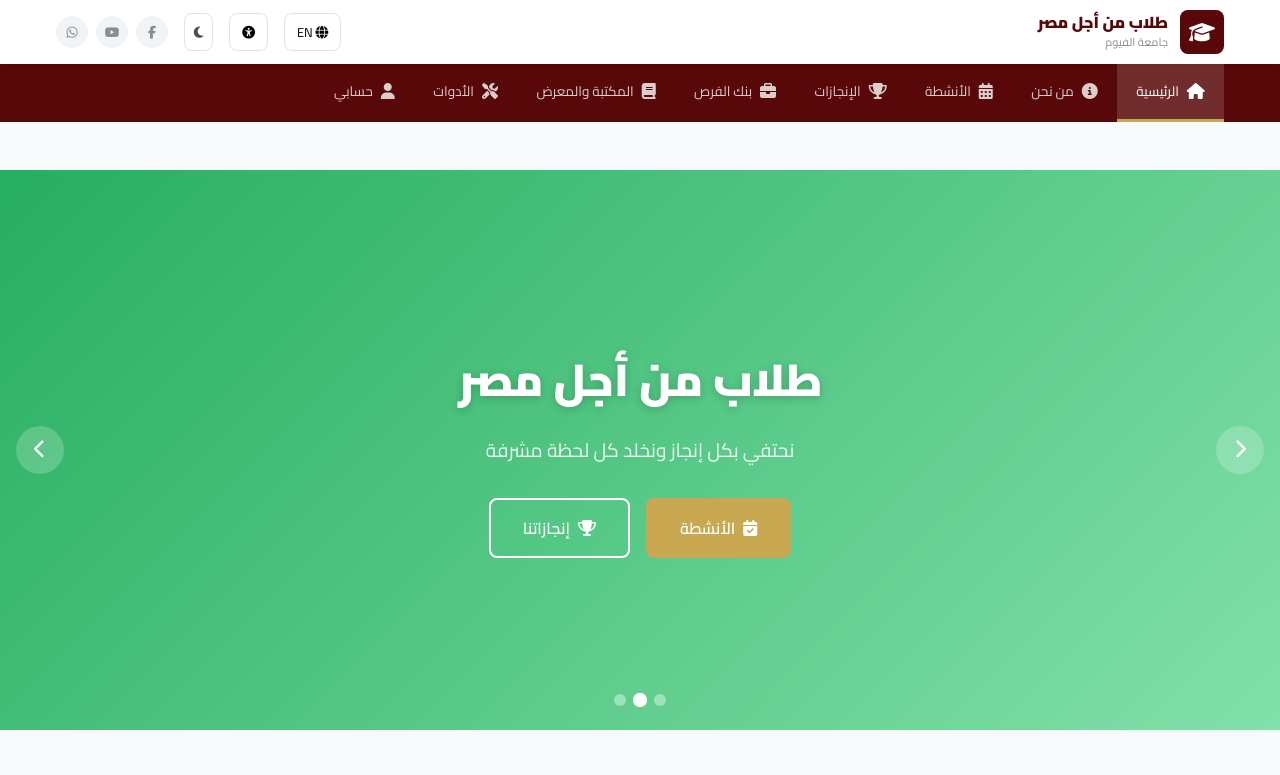
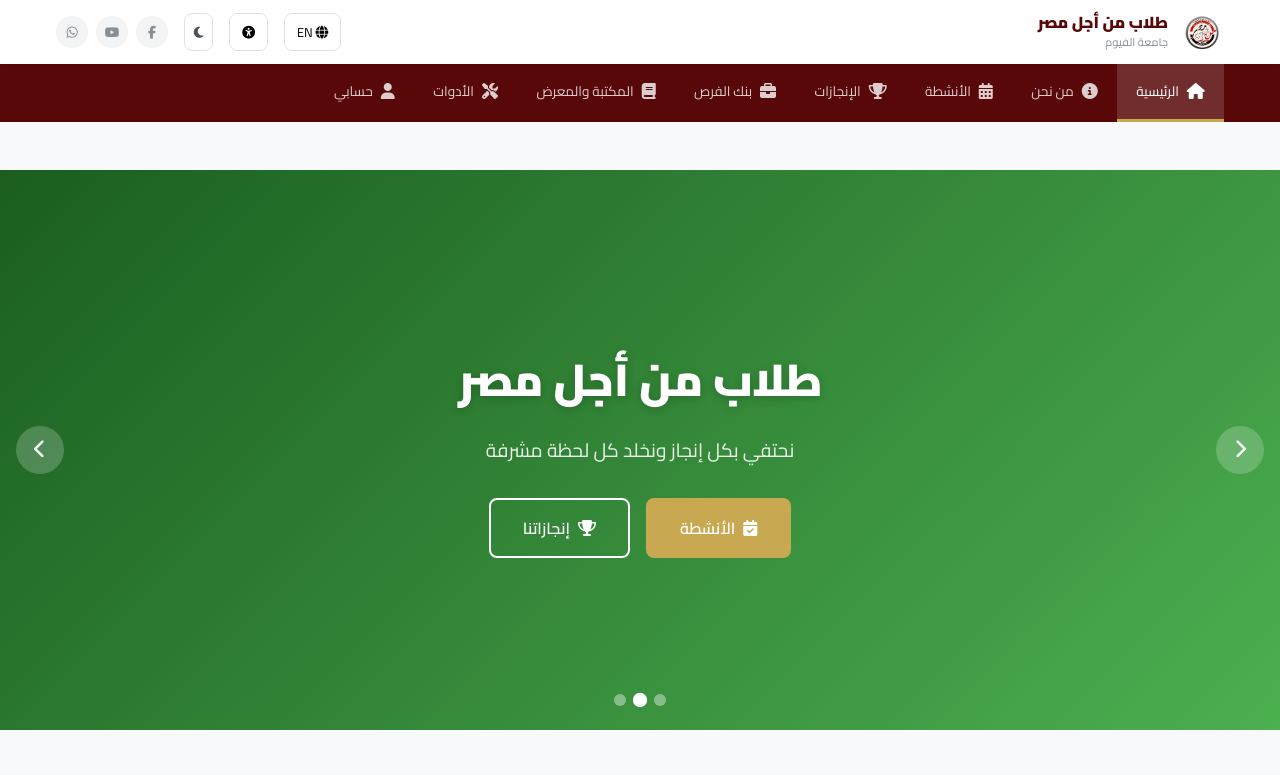
Before and after one commit to drwalid21395/students4egypt, a plain HTML site: page index.html in a window 1280 px wide. Shown: the top 775 px of the page. Drawn offline with Linux system fonts and the light colour scheme.

Commit message:
إضافة لوجو الموقع في الهيدر والفوتر وصفحات الموقع

```diff
--- a/index.html
+++ b/index.html
@@ -11,7 +11,7 @@
 <body>
 <header class="site-header" id="siteHeader">
 <div class="container header-inner">
-<div class="logo"><div class="logo-icon"><i class="fas fa-graduation-cap"></i></div><div class="logo-text"><span class="logo-main">طلاب من أجل مصر</span><span class="logo-sub">جامعة الفيوم</span></div></div>
+<div class="logo"><img src="logo.jpg" alt="logo" style="height:44px;width:44px;border-radius:8px;object-fit:cover" class="logo-img"><div class="logo-text"><span class="logo-main">طلاب من أجل مصر</span><span class="logo-sub">جامعة الفيوم</span></div></div>
 <div class="header-actions">
 <button class="lang-btn" id="langToggle"><i class="fas fa-globe"></i> EN</button>
 <button class="a11y-toggle" id="a11yToggle"><i class="fas fa-universal-access"></i></button>
@@ -37,13 +37,13 @@
 <div class="page active" id="page-home">
 <section class="hero">
 <div class="hero-slides">
-<div class="hero-slide active" style="background:linear-gradient(135deg,#1a5276,#2e86c1)">
-<div class="hero-content"><h1>بوابة طلاب من أجل مصر</h1><p>نعمل معًا لبناء مستقبل أفضل لمصرنا الحبيبة</p>
+<div class="hero-slide active" style="background:linear-gradient(135deg,#580808,#85111c)">
+<div class="hero-content"><img src="logo.jpg" alt="شعار" style="height:80px;border-radius:16px;object-fit:cover;margin-bottom:1rem;box-shadow:0 4px 20px rgba(0,0,0,.3)"><h1>بوابة طلاب من أجل مصر</h1><p>نعمل معًا لبناء مستقبل أفضل لمصرنا الحبيبة</p>
 <div class="hero-btns"><button class="btn btn-accent btn-lg" onclick="switchPage('page-activities')"><i class="fas fa-rocket"></i> سجّل الآن</button><button class="btn btn-outline-white btn-lg" onclick="switchPage('page-about')"><i class="fas fa-play-circle"></i> تعرّف علينا</button></div></div></div>
-<div class="hero-slide" style="background:linear-gradient(135deg,#27ae60,#82e0aa)">
+<div class="hero-slide" style="background:linear-gradient(135deg,#1B5E20,#4CAF50)">
 <div class="hero-content"><h1>طلاب من أجل مصر</h1><p>نحتفي بكل إنجاز ونخلد كل لحظة مشرفة</p>
 <div class="hero-btns"><button class="btn btn-accent btn-lg" onclick="switchPage('page-activities')"><i class="fas fa-calendar-check"></i> الأنشطة</button><button class="btn btn-outline-white btn-lg" onclick="switchPage('page-achievements')"><i class="fas fa-trophy"></i> إنجازاتنا</button></div></div></div>
-<div class="hero-slide" style="background:linear-gradient(135deg,#7d3c98,#c39bd3)">
+<div class="hero-slide" style="background:linear-gradient(135deg,#85111c,#C8A951)">
 <div class="hero-content"><h1>مستقبلك يبدأ هنا</h1><p>فرص لا حدود لها تنتظرك</p>
 <div class="hero-btns"><button class="btn btn-accent btn-lg" onclick="switchPage('page-opportunities')"><i class="fas fa-briefcase"></i> بنك الفرص</button><button class="btn btn-outline-white btn-lg" onclick="switchPage('page-library')"><i class="fas fa-book-open"></i> المكتبة</button></div></div></div>
 </div>
@@ -103,7 +103,7 @@
 </div>
 <!-- PAGE 2: من نحن -->
 <div class="page" id="page-about">
-<div class="page-header"><h1>من نحن</h1><p>تعرف على أسرة طلاب من أجل مصر</p></div>
+<div class="page-header"><img src="logo.jpg" alt="شعار" style="height:60px;border-radius:12px;object-fit:cover;margin-bottom:1rem"><h1>من نحن</h1><p>تعرف على أسرة طلاب من أجل مصر</p></div>
 <div class="sub-tabs"><button class="sub-tab active" data-subtab="about-general">نبذة عامة</button><button class="sub-tab" data-subtab="about-vision">الرؤية والرسالة</button><button class="sub-tab" data-subtab="about-goals">الأهداف</button><button class="sub-tab" data-subtab="about-values">القيم</button><button class="sub-tab" data-subtab="about-structure">الهيكل التنظيمي</button><button class="sub-tab" data-subtab="about-committees">اللجان</button></div>
 <div class="container">
 <div class="sub-tab-content active" id="about-general"><div class="two-col"><div class="two-col-img"><div class="img-placeholder green"><i class="fas fa-users"></i><span>أسرة طلاب من أجل مصر</span></div></div><div class="two-col-text"><h2>أسرة طلاب من أجل مصر – جامعة الفيوم</h2><p>أُسست أسرة "طلاب من أجل مصر" بجامعة الفيوم بهدف تأهيل الطلاب وتمكينهم من أداء دورهم الوطني والمجتمعي. نسعى لبناء جيل واعٍ ملتزم قادر على المساهمة في التنمية المستدامة.</p><p>تضم الأسرة طلاباً من مختلف الكليات والتخصصات، وتعمل من خلال لجان متنوعة تغطي مجالات التطوع والبحث العلمي والثقافة والرياضة والأنشطة المجتمعية.</p></div></div></div>
@@ -152,7 +152,7 @@
 </div></div>
 <!-- PAGE 3: الأنشطة -->
 <div class="page" id="page-activities">
-<div class="page-header"><h1>الأنشطة والفعاليات</h1><p>تابع وسجّل في أنشطتنا المتنوعة</p></div>
+<div class="page-header"><img src="logo.jpg" alt="شعار" style="height:60px;border-radius:12px;object-fit:cover;margin-bottom:1rem"><h1>الأنشطة والفعاليات</h1><p>تابع وسجّل في أنشطتنا المتنوعة</p></div>
 <div class="sub-tabs"><button class="sub-tab active" data-subtab="act-calendar">التقويم</button><button class="sub-tab" data-subtab="act-upcoming">الأنشطة القادمة</button><button class="sub-tab" data-subtab="act-past">الأنشطة السابقة</button><button class="sub-tab" data-subtab="act-join">الانضمام للأسرة</button></div>
 <div class="container">
 <div class="sub-tab-content active" id="act-calendar"><div class="calendar"><div class="cal-header"><button class="cal-nav" id="calPrev"><i class="fas fa-chevron-right"></i></button><h3 id="calMonth">يوليو 2026</h3><button class="cal-nav" id="calNext"><i class="fas fa-chevron-left"></i></button></div><div class="cal-days-header"><span>الأحد</span><span>الإثنين</span><span>الثلاثاء</span><span>الأربعاء</span><span>الخميس</span><span>الجمعة</span><span>السبت</span></div><div class="cal-grid" id="calGrid"></div></div></div>
@@ -183,7 +183,7 @@
 </div></div>
 <!-- PAGE 4: الإنجازات -->
 <div class="page" id="page-achievements">
-<div class="page-header"><h1>إنجازاتنا</h1><p>نفخر بكل إنجاز حققناه معًا</p></div>
+<div class="page-header"><img src="logo.jpg" alt="شعار" style="height:60px;border-radius:12px;object-fit:cover;margin-bottom:1rem"><h1>إنجازاتنا</h1><p>نفخر بكل إنجاز حققناه معًا</p></div>
 <div class="sub-tabs"><button class="sub-tab active" data-subtab="ach-awards">الجوائز</button><button class="sub-tab" data-subtab="ach-initiatives">المبادرات</button><button class="sub-tab" data-subtab="ach-stats">أعداد المشاركين</button><button class="sub-tab" data-subtab="ach-volunteer">ساعات التطوع</button><button class="sub-tab" data-subtab="ach-stories">قصص النجاح</button></div>
 <div class="container">
 <div class="sub-tab-content active" id="ach-awards"><div class="grid-2">
@@ -213,7 +213,7 @@
 
 <!-- PAGE 5: بنك الفرص -->
 <div class="page" id="page-opportunities">
-<div class="page-header"><h1>بنك الفرص</h1><p>اكتشف فرصك القادمة</p></div>
+<div class="page-header"><img src="logo.jpg" alt="شعار" style="height:60px;border-radius:12px;object-fit:cover;margin-bottom:1rem"><h1>بنك الفرص</h1><p>اكتشف فرصك القادمة</p></div>
 <div class="filter-bar"><button class="filter-btn active" data-filter="all">الكل</button><button class="filter-btn" data-filter="scholarship">منح</button><button class="filter-btn" data-filter="training">تدريبات</button><button class="filter-btn" data-filter="competition">مسابقات</button><button class="filter-btn" data-filter="conference">مؤتمرات</button><button class="filter-btn" data-filter="volunteer">تطوع</button></div>
 <div class="container"><div class="opp-grid">
 <div class="card opp-card" data-type="scholarship"><div class="opp-badge scholarship">منحة</div><h4>منحة إيراسموس+</h4><p>منحة كاملة للدراسة في أوروبا لطلاب الماجستير.</p><div class="opp-meta"><span><i class="fas fa-calendar"></i> 15 أغسطس 2026</span><span><i class="fas fa-map-marker-alt"></i> أوروبا</span></div><button class="btn btn-primary btn-sm">قدّم الآن</button></div>
@@ -226,7 +226,7 @@
 </div></div></div>
 <!-- PAGE 6: المكتبة والمعرض -->
 <div class="page" id="page-library">
-<div class="page-header"><h1>المكتبة والمعرض</h1><p>مصادر معرفية ومحتوى بصري متنوع</p></div>
+<div class="page-header"><img src="logo.jpg" alt="شعار" style="height:60px;border-radius:12px;object-fit:cover;margin-bottom:1rem"><h1>المكتبة والمعرض</h1><p>مصادر معرفية ومحتوى بصري متنوع</p></div>
 <div class="sub-tabs"><button class="sub-tab active" data-subtab="lib-books">المكتبة</button><button class="sub-tab" data-subtab="lib-gallery">معرض الصور</button><button class="sub-tab" data-subtab="lib-newsletter">النشرة الإخبارية</button></div>
 <div class="container">
 <div class="sub-tab-content active" id="lib-books">
@@ -261,7 +261,7 @@
 </div></div>
 <!-- PAGE 7: الأدوات -->
 <div class="page" id="page-tools">
-<div class="page-header"><h1>الأدوات والخدمات</h1><p>خدمات متنوعة لتجربة متكاملة</p></div>
+<div class="page-header"><img src="logo.jpg" alt="شعار" style="height:60px;border-radius:12px;object-fit:cover;margin-bottom:1rem"><h1>الأدوات والخدمات</h1><p>خدمات متنوعة لتجربة متكاملة</p></div>
 <div class="sub-tabs"><button class="sub-tab active" data-subtab="tool-disability">ذوو الإعاقة</button><button class="sub-tab" data-subtab="tool-intl">ركن الوافدين</button><button class="sub-tab" data-subtab="tool-ideas">بنك الأفكار</button><button class="sub-tab" data-subtab="tool-map">الخريطة</button><button class="sub-tab" data-subtab="tool-ai">المساعد الذكي</button></div>
 <div class="container">
 <div class="sub-tab-content active" id="tool-disability"><div class="grid-3">
@@ -316,7 +316,7 @@
 </div></div>
 <!-- PAGE 8: حسابي -->
 <div class="page" id="page-profile">
-<div class="page-header"><h1>حسابي</h1><p>إدارة ملفك الشخصي ونقاطك</p></div>
+<div class="page-header"><img src="logo.jpg" alt="شعار" style="height:60px;border-radius:12px;object-fit:cover;margin-bottom:1rem"><h1>حسابي</h1><p>إدارة ملفك الشخصي ونقاطك</p></div>
 <div class="sub-tabs"><button class="sub-tab active" data-subtab="prof-main">الملف الشخصي</button><button class="sub-tab" data-subtab="prof-points">نظام النقاط</button><button class="sub-tab" data-subtab="prof-ambassadors">السفراء</button><button class="sub-tab" data-subtab="prof-admin">إدارة الموقع</button></div>
 <div class="container">
 <div class="sub-tab-content active" id="prof-main"><div class="two-col">
@@ -389,7 +389,7 @@
 <footer class="site-footer">
 <div class="container">
 <div class="footer-grid">
-<div><h3>طلاب من أجل مصر</h3><p>أسرة طلاب من أجل مصر – جامعة الفيوم. نسعى لبناء جيل واعٍ ملتزم قادر على المساهمة في التنمية المستدامة.</p><div class="footer-social"><a href="#"><i class="fab fa-facebook-f"></i></a><a href="#"><i class="fab fa-twitter"></i></a><a href="#"><i class="fab fa-youtube"></i></a><a href="#"><i class="fab fa-instagram"></i></a><a href="#"><i class="fab fa-whatsapp"></i></a></div></div>
+<div><img src="logo.jpg" alt="شعار" style="height:50px;border-radius:10px;object-fit:cover;margin-bottom:.75rem"><h3>طلاب من أجل مصر</h3><p>أسرة طلاب من أجل مصر – جامعة الفيوم. نسعى لبناء جيل واعٍ ملتزم قادر على المساهمة في التنمية المستدامة.</p><div class="footer-social"><a href="#"><i class="fab fa-facebook-f"></i></a><a href="#"><i class="fab fa-twitter"></i></a><a href="#"><i class="fab fa-youtube"></i></a><a href="#"><i class="fab fa-instagram"></i></a><a href="#"><i class="fab fa-whatsapp"></i></a></div></div>
 <div><h4>روابط سريعة</h4><ul><li><a href="#" onclick="switchPage('page-home')">الرئيسية</a></li><li><a href="#" onclick="switchPage('page-about')">من نحن</a></li><li><a href="#" onclick="switchPage('page-activities')">الأنشطة</a></li><li><a href="#" onclick="switchPage('page-achievements')">الإنجازات</a></li><li><a href="#" onclick="switchPage('page-opportunities')">بنك الفرص</a></li></ul></div>
 <div><h4>تواصل معنا</h4><ul><li><i class="fas fa-map-marker-alt"></i> جامعة الفيوم – الفيوم – مصر</li><li><i class="fas fa-phone"></i> 084-2312345</li><li><i class="fas fa-envelope"></i> info@students4egypt.edu.eg</li><li><i class="fas fa-clock"></i> الأحد – الخميس: 9 صباحًا – 5 مساءً</li></ul></div>
 
```
Also changed, not shown: logo.jpg (added), ملفات/صور/WhatsApp Image 2026-07-24 at 4.22.57 PM.jpeg (added).
